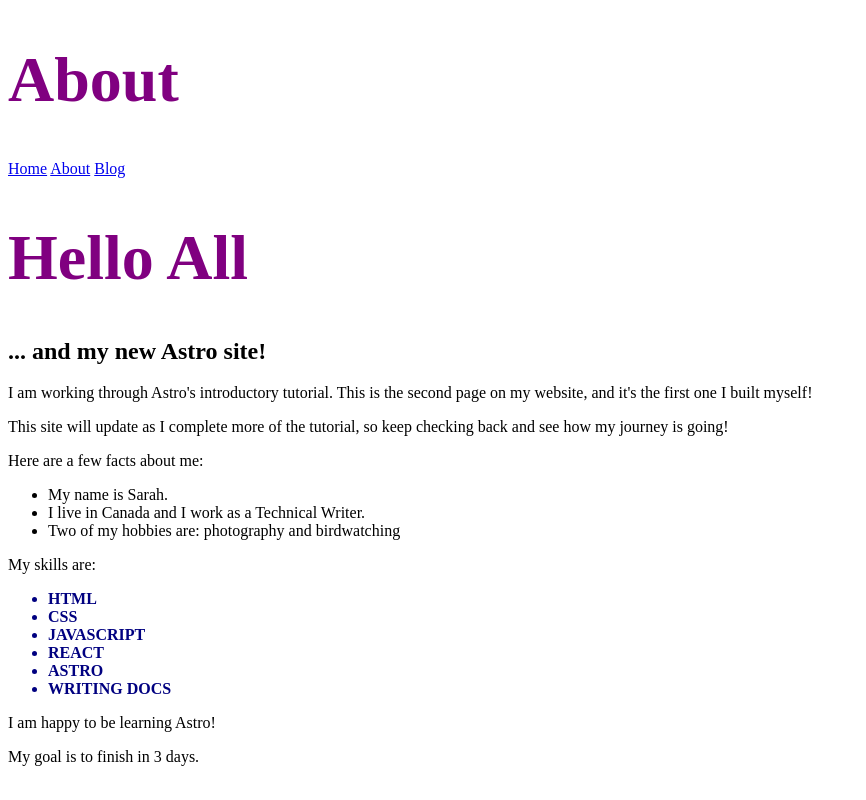
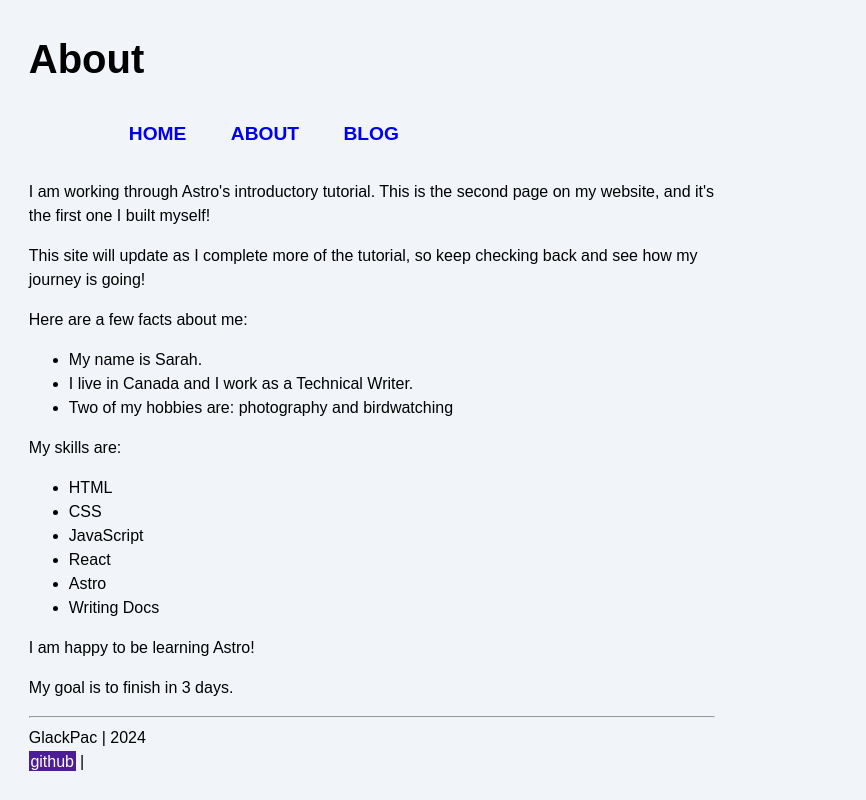
Before and after one commit to GlackPac/glacksite, an Astro site: page /about in a window 1280 px wide. Shown: the whole page, without its empty margins (0-866 px from the left). Built offline with nearby package versions, Linux system fonts and the light colour scheme; Astro itself is replaced by a stand-in of ours.

Commit message:
astro tutorial 3.3

```diff
--- /dev/null
+++ b/src/components/Footer.astro
@@ -0,0 +1,15 @@
+---
+import Social from "./Social.astro"
+---
+<style>
+    footer {
+      margin-top: 1rem;
+      line-height: 0.5;
+    }
+</style>
+
+<footer>
+    <hr>
+    <p>GlackPac | 2024</p>
+    <Social platform="github" username="GlackPac" /> |
+</footer>
--- /dev/null
+++ b/src/components/Header.astro
@@ -0,0 +1,8 @@
+---
+import Navigation from "./Navigation.astro"
+---
+<header>
+    <nav>
+        <Navigation />
+    </nav>
+</header>
--- /dev/null
+++ b/src/components/Navigation.astro
@@ -0,0 +1,7 @@
+---
+---
+<div class="nav-links">
+    <a href="/">Home</a>
+    <a href="/about/">About</a>
+    <a href="/blog/">Blog</a>
+</div>
--- /dev/null
+++ b/src/components/Social.astro
@@ -0,0 +1,12 @@
+---
+const { platform, username } = Astro.props;
+---
+<style>
+    a {
+      padding: 0.1rem 0.1rem;
+      color: white;
+      background-color: #4c1d95;
+      text-decoration: none;
+    }
+</style>
+<a href={`https://www.${platform}.com/${username}`}>{platform}</a>
--- a/src/pages/about.astro
+++ b/src/pages/about.astro
@@ -1,5 +1,9 @@
 ---
-const pageTitle = "Hello All";
+import '../styles/global.css';
+import Header from '../components/Header.astro';
+import Footer from '../components/Footer.astro';
+
+const pageTitle = "About";
 
 const identity = {
   firstName: "Sarah",
@@ -26,26 +30,11 @@ const textCase = "uppercase";
 		<meta name="viewport" content="width=device-width" />
 		<meta name="generator" content={Astro.generator} />
 		<title>{pageTitle}</title>
-		<style define:vars={{skillColour, fontWeight, textCase}}>
-			h1 {
-			  	color: purple;
-			  	font-size: 4rem;
-			}
-			.skill {
-				color: var(--skillColour);
-				font-weight: var(--fontWeight);
-				text-transform: var(--textCase);
-			}
-		</style>
 	</head>
 	<body>
 		<body>
-            <h1>About</h1>
-            <a href="/">Home</a>
-            <a href="/about/">About</a>
-            <a href="/blog/">Blog</a>
             <h1>{pageTitle}</h1>
-            <h2>... and my new Astro site!</h2>
+			<Header/>
 
             <p>I am working through Astro's introductory tutorial. This is the second page on my website, and it's the first one I built myself!</p>
 
@@ -68,5 +57,6 @@ const textCase = "uppercase";
 
 			{goal === 3 ? <p>My goal is to finish in 3 days.</p> : <p>My goal is not 3 days.</p>}
           </body>
+		<Footer/>
 	</body>
 </html>
--- /dev/null
+++ b/src/styles/global.css
@@ -0,0 +1,67 @@
+html {
+    background-color: #f1f5f9;
+    font-family: sans-serif;
+  }
+
+  body {
+    margin: 0 auto 0 1em;
+    width: 100%;
+    max-width: 80ch;
+    padding: 1%;
+    line-height: 1.5;
+  }
+
+  * {
+    box-sizing: border-box;
+  }
+
+  h1 {
+    margin: 1rem 0;
+    font-size: 2.5rem;
+  }
+
+  /* nav styles */
+
+.nav-links {
+  width: 100%;
+  top: 5rem;
+  left: 48px;
+  background-color: #ff9776;
+  display: none;
+  margin: 0;
+}
+
+.nav-links a {
+  display: block;
+  text-align: center;
+  padding: 10px 0;
+  text-decoration: none;
+  font-size: 1.2rem;
+  font-weight: bold;
+  text-transform: uppercase;
+}
+
+.nav-links a:hover,
+.nav-links a:focus {
+  background-color: #ff9776;
+}
+
+.expanded {
+  display: unset;
+}
+
+@media screen and (min-width: 636px) {
+  .nav-links {
+    margin-left: 5em;
+    display: block;
+    position: static;
+    width: auto;
+    background: none;
+  }
+
+  .nav-links a {
+    display: inline-block;
+    padding: 15px 20px;
+  }
+
+}
```
Also changed, not shown: src/pages/blog.astro (+14 -11 lines), src/pages/index.astro (+8 -4 lines).
